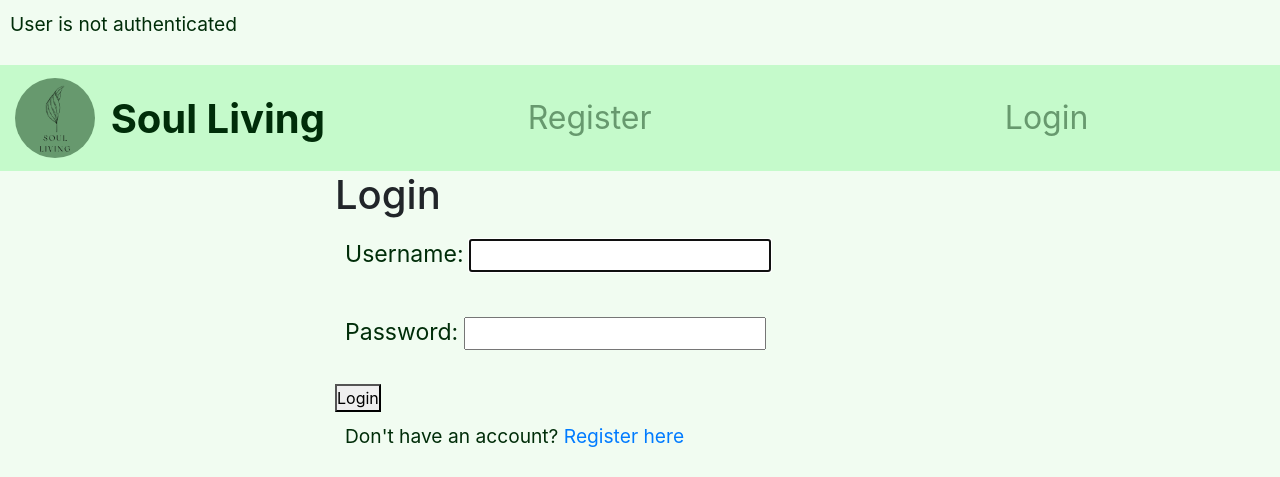
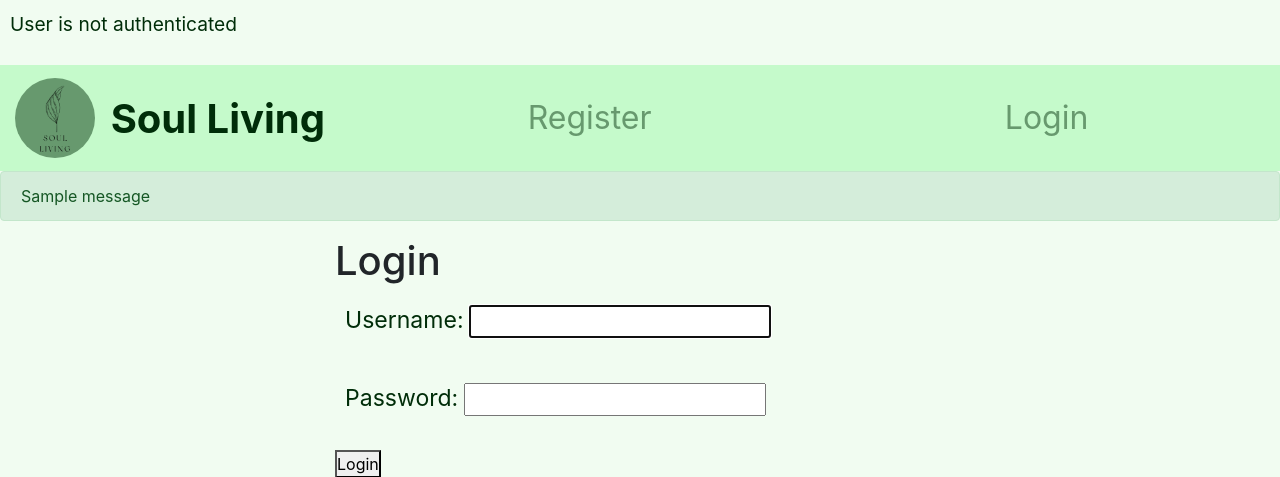
Before and after one commit to tanikairwin/SoulLiving, a Django app: page /accounts/login/ in a window 1280 px wide. Shown: the top 477 px of the page. Run offline with Django 4.2, Linux system fonts and the light colour scheme; tables that the repository leaves empty hold one stand-in row (values such as "Sample post"); one stand-in notice (Sample message) is shown; some libraries are stand-ins or nearby versions.

Commit message:
Adding message styling for messages popup after registration, login and logout

```diff
--- a/yg_bookings/templates/yg_bookings/base.html
+++ b/yg_bookings/templates/yg_bookings/base.html
@@ -28,6 +28,15 @@
     {% include 'yg_bookings/navbar.html' %}
 
         <main class="flex-shrink-0 main-bg">
+            {% if messages %}
+            {% for message in messages %}
+              <div class="alert alert-success">
+                {{ message }}
+              </div>
+
+
+            {% endfor %}
+            {% endif %}
 
             {% block content %}
             {% endblock%}
```
